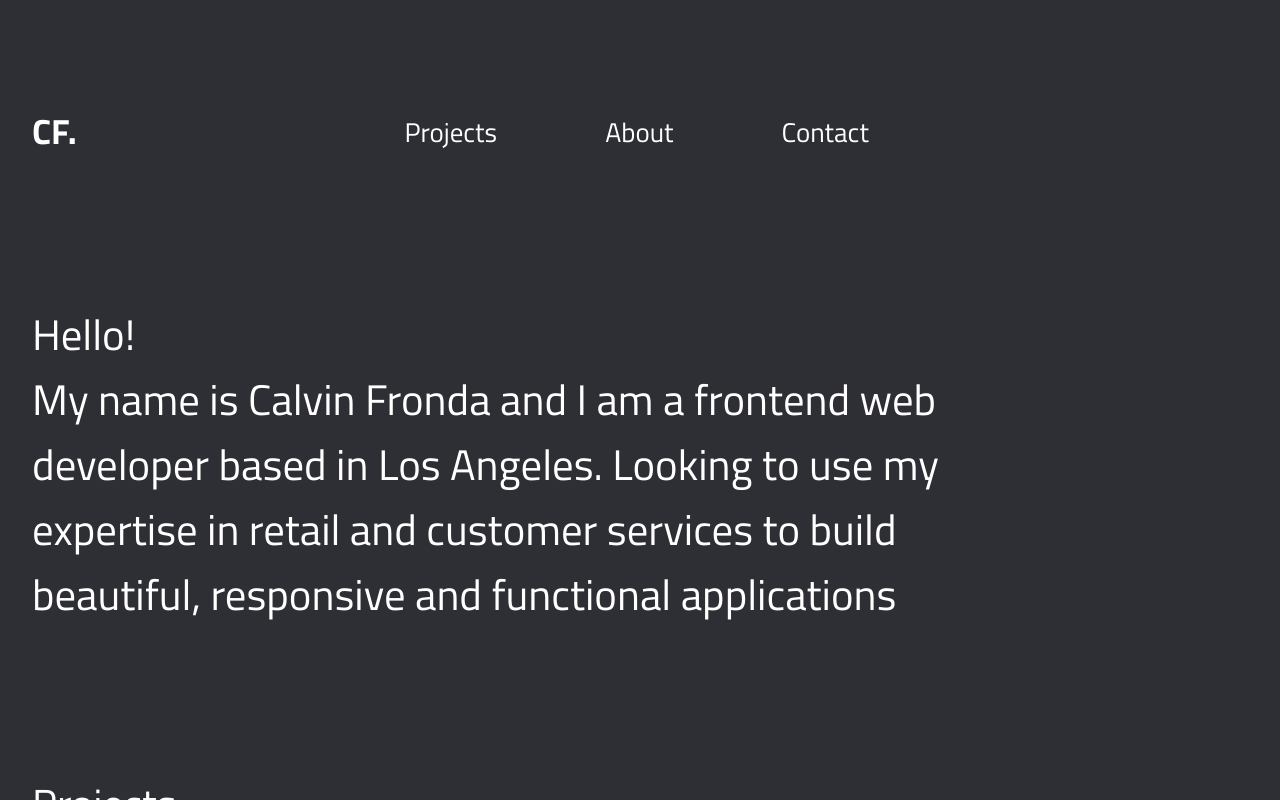
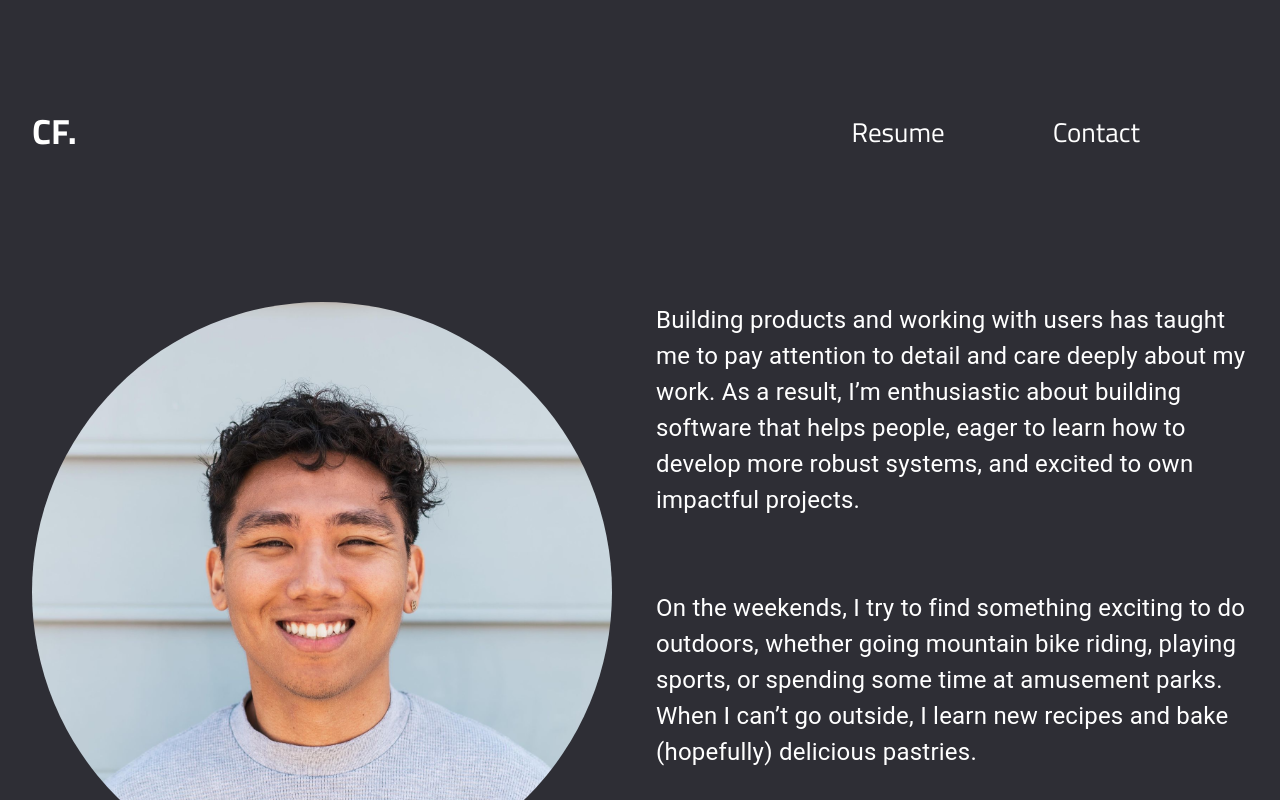
Before and after one commit to CalvinFronda/portfolio-2021, a React (Create React App) app: page / in a window 1280 px wide. Shown: the top 800 px of the page. Built offline with nearby package versions, Linux system fonts and the light colour scheme.

Commit message:
feat:(updated): simplified

```diff
--- a/src/App.js
+++ b/src/App.js
@@ -27,7 +27,7 @@ const useStyles = makeStyles((theme) => ({
     },
     navList: {
         listStyleType: 'none',
-        textAlign: 'center',
+        textAlign: 'right',
     },
 }));
 
@@ -45,10 +45,11 @@ function App() {
                 <Grid item xs={1} className={classes.logo}>
                     CF.
                 </Grid>
+
                 <Grid item xs={12} md={11} className={classes.navigation}>
                     <ul className={classes.navList}>
                         <li className="navlinks">
-                            <Link
+                            {/* <Link
                                 activeClass="active"
                                 to="projects"
                                 smooth={true}
@@ -57,19 +58,16 @@ function App() {
                                 delay={100}
                             >
                                 Projects
-                            </Link>
+                            </Link> */}
                         </li>
                         <li className="navlinks">
-                            <Link
-                                activeClass="active"
-                                to="about"
-                                smooth={true}
-                                offset={50}
-                                duration={700}
-                                delay={100}
+                            <a
+                                href="https://drive.google.com/file/d/1AqY_krtyH0yALybtadaAAdrNY1_76jpH/view?usp=sharing"
+                                target="_blank"
+                                rel="noreferrer"
                             >
-                                About
-                            </Link>
+                                Resume
+                            </a>
                         </li>
                         <li className="navlinks">
                             <Link
@@ -87,11 +85,11 @@ function App() {
                 </Grid>
             </Grid>
 
-            <Landing />
+            {/* <Landing /> */}
             <ScrollToTop />
-            <div id="projects">
+            {/* <div id="projects">
                 <Projects />
-            </div>
+            </div> */}
             <div id="about">
                 <About />
             </div>
--- a/src/components/about/About.js
+++ b/src/components/about/About.js
@@ -1,7 +1,7 @@
 import React from 'react';
 import { makeStyles } from '@material-ui/core/styles';
 import { Grid, Typography } from '@material-ui/core';
-import professionalPicture from '../../assets/images/professionalPicture.jpg';
+import professionalPicture from '../../assets/images/calvin-2021-profilepic.jpg';
 const useStyles = makeStyles({
     root: {
         paddingTop: '72px',
@@ -13,6 +13,7 @@ const useStyles = makeStyles({
     profilePic: {
         display: 'flex',
         justifyContent: 'center',
+        objectFit: 'cover',
         maxHeight: 580,
         maxWidth: 580,
         width: '100%',
@@ -20,12 +21,12 @@ const useStyles = makeStyles({
         borderRadius: '50%',
     },
     topText: {
-        fontWeight: 'bold',
+
         fontSize: '24px',
         marginBottom: '3em',
     },
     bottomText: {
-        fontWeight: 'bold',
+
         fontSize: '24px',
     },
 });
@@ -34,9 +35,6 @@ const About = () => {
     const classes = useStyles();
     return (
         <Grid container direction="row" spacing={4} className={classes.root}>
-            <Grid item xs={12} className={classes.heading}>
-                About me
-            </Grid>
             <Grid item xs={12} md={6}>
                 <img
                     className={classes.profilePic}
@@ -46,18 +44,18 @@ const About = () => {
             </Grid>
             <Grid item xs={12} md={6}>
                 <Typography className={classes.topText}>
-                    I am a frontend web developer with expert knowledge of
-                    React, Javascript, HTML and CSS. I love structure and
-                    following best practices when it comes to coding. I excel in
-                    team environments from my years working in retail and
-                    customer service. Currently looking for a full time position
-                    as a frontend web developer.
+                    Building products and working with users has taught me to
+                    pay attention to detail and care deeply about my work. As a
+                    result, I’m enthusiastic about building software that helps
+                    people, eager to learn how to develop more robust systems,
+                    and excited to own impactful projects.
                 </Typography>
                 <Typography className={classes.bottomText}>
-                    Things I like to do outside of coding?
-                    <br />I love the outdoors, so going on hikes, playing sports
-                    like basketball or tennis, baking some delicious bread and
-                    playing video games.
+                    On the weekends, I try to find something exciting to do
+                    outdoors, whether going mountain bike riding, playing
+                    sports, or spending some time at amusement parks. When I
+                    can’t go outside, I learn new recipes and bake (hopefully)
+                    delicious pastries.
                 </Typography>
             </Grid>
         </Grid>
```
Also changed, not shown: src/assets/images/calvin-2021-profilepic.jpg (added).
